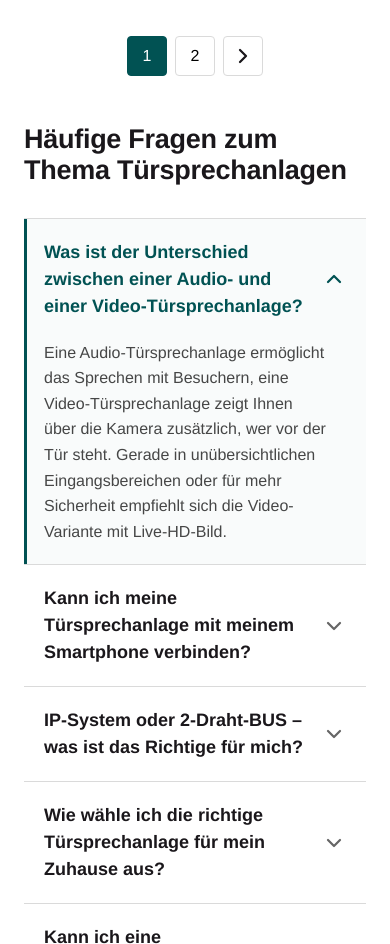
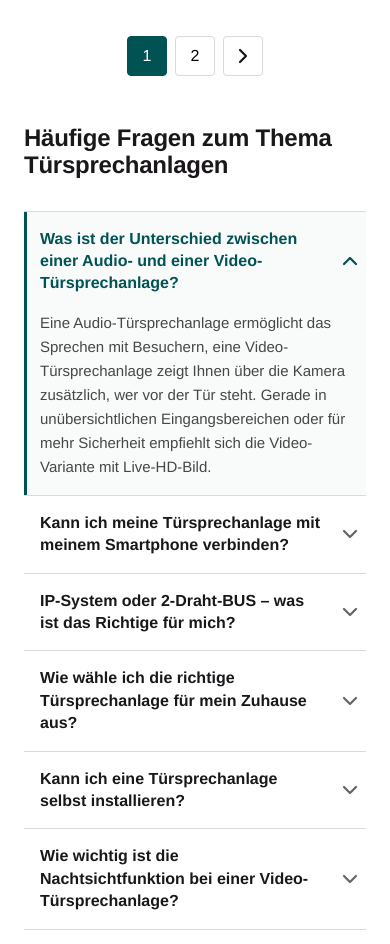
Before and after one commit to SabaVafa/merkliste-vergleichen, a plain HTML site: page Deliverables/vergleichen-flow-B/index.html in a window 390 px wide. Shown: the part 6260-7204 px from the top of the page. Drawn offline with Linux system fonts and the light colour scheme.

Commit message:
PLP FAQ: phone layout keeps questions to 2-3 lines
Below 768px the questions use body size (16px) with a tighter frame and
the answers drop the desktop's 40px right inset, so a closed question
takes 77-99px instead of 121-148px at 375px. Desktop stays as in the
PLP prototype.

Co-Authored-By: Claude Opus 5.5 <noreply@anthropic.com>

```diff
--- a/Deliverables/vergleichen-flow-B/index.html
+++ b/Deliverables/vergleichen-flow-B/index.html
@@ -6,7 +6,7 @@
 <title>Türsprechanlagen online kaufen | Metzler</title>
 <meta name="description" content="Moderne Türsprechanlagen von Metzler: Video- & Audio-Gegensprechanlagen, IP- und 2-Draht-BUS-Systeme, Ein- und Mehrfamilien, mit Fingerprint, Gesichtserkennung & App-Anbindung." />
 <link rel="stylesheet" href="Home/styles-v2.css?v=9" />
-<link rel="stylesheet" href="plp.css?v=269" />
+<link rel="stylesheet" href="plp.css?v=270" />
 <link rel="stylesheet" href="vergleichen.css?v=180" /><!-- Vergleichen add-on + flow -->
 <link rel="stylesheet" href="merkliste.css?v=48" /><!-- Merkliste add-on -->
   <meta name="robots" content="noindex, nofollow" />
--- a/Deliverables/vergleichen-flow-B/plp.css
+++ b/Deliverables/vergleichen-flow-B/plp.css
@@ -774,6 +774,14 @@
 .faq__item[open] .faq__q-icon { background: none; border: 0; color: var(--teal); }
 .faq__item[open] .faq__q-icon svg { transform: scaleY(-1); }   /* down chevron flips to up */
 .faq__a { padding: 0 40px var(--sp-5) var(--sp-5); color: var(--ink-72); line-height: 1.6; max-width: none; }
+/* Phones (17.11. mobile check): at 18px bold with 20px padding + 16px gap the questions only got ~250px and broke
+   into 3–4 lines (121–148px per closed row). Body-size questions, a tighter frame and an answer without the desktop's
+   40px right inset keep each question to 1–2 lines. Desktop stays exactly as in the PLP prototype. */
+@media (max-width: 767px) {
+  .faq .section-title { font-size: 1.5rem; }
+  .faq__q { gap: var(--sp-3); padding: var(--sp-4) var(--sp-1) var(--sp-4) var(--sp-4); font-size: 1rem; line-height: 1.4; }
+  .faq__a { padding: 0 var(--sp-4) var(--sp-4); font-size: 0.9375rem; }
+}
 
 /* ============================================================
    Responsive
```
Also changed, not shown: Deliverables/vergleichen-flow-B/briefkasten.html (+1 -1 lines), 1 other file.
